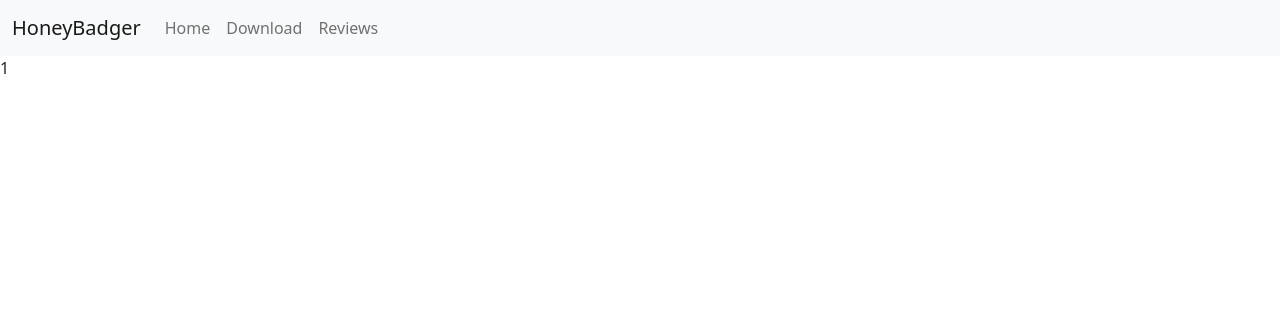
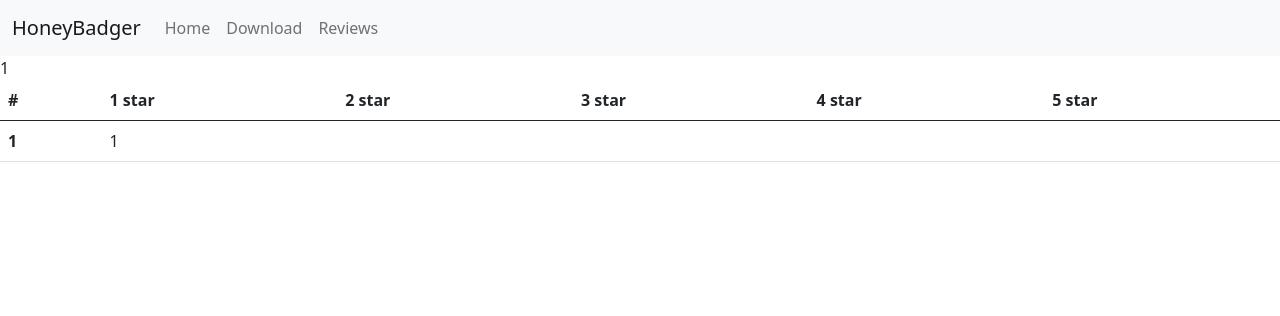
Before and after one commit to manojitballav/reviews, a Flask app: page /1 in a window 1280 px wide. Shown: the top 316 px of the page. Run offline with Flask 2, Linux system fonts and the light colour scheme.

Commit message:
Added table layout

```diff
--- a/templates/device.html
+++ b/templates/device.html
@@ -3,6 +3,29 @@
 {% block content %}
 
 <tr>{{data}}</tr>
+
+<table class="table">
+    <thead>
+      <tr>
+        <th scope="col">#</th>
+        <th scope="col">1 star</th>
+        <th scope="col">2 star</th>
+        <th scope="col">3 star</th>
+        <th scope="col">4 star</th>
+        <th scope="col">5 star</th>
+      </tr>
+    </thead>
+    <tbody>
+      <tr>
+        <th scope="row">1</th>
+        <td>{{data[0]}}</td>
+        <td>{{data[1]}}</td>
+        <td>{{data[2]}}</td>
+        <td>{{data[3]}}</td>
+        <td>{{data[4]}}</td>
+      </tr>
+    </tbody>
+  </table>
 
 <!-- <tr> Name is {{data}}</tr>
 {% for dict_item in data %}
```
